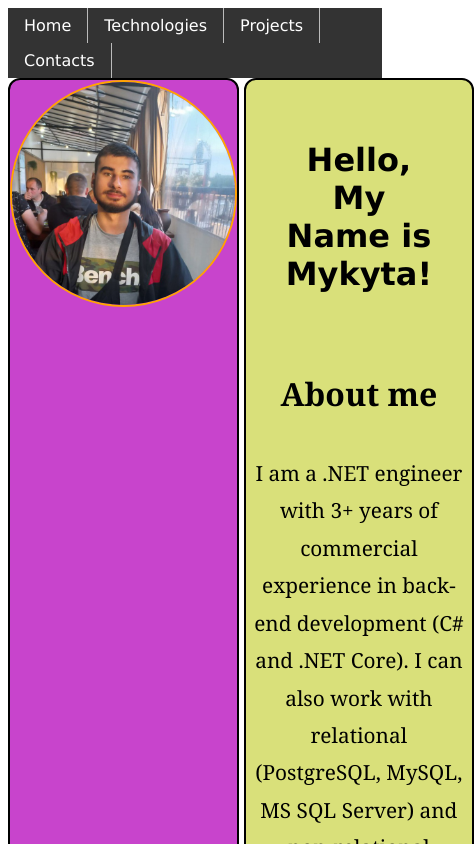
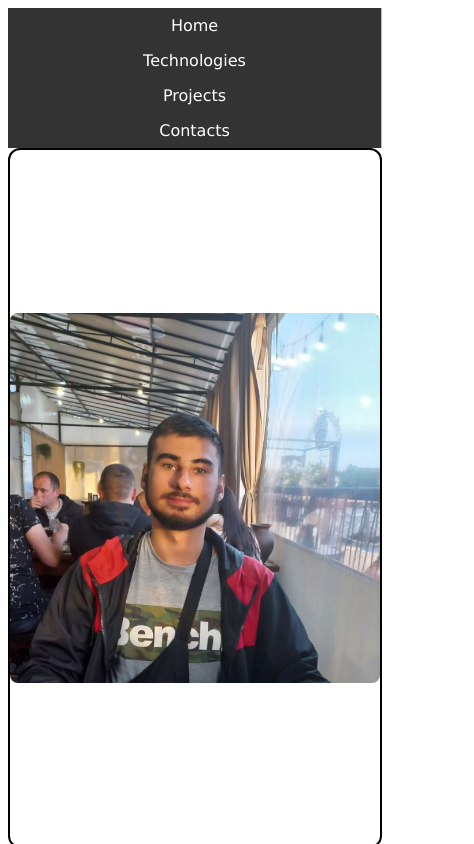
Before and after one commit to Bosabom/Portfolio, a plain HTML site: page v2.0/index.html in a window 390 px wide. Shown: the top 844 px of the page, 474 px wide, since content can reach past the window. Drawn offline with nearby package versions, Linux system fonts and the light colour scheme.

Commit message:
implement responsive design and code cleanup

```diff
--- a/v2.0/styles.css
+++ b/v2.0/styles.css
@@ -67,8 +67,6 @@ body {
 }
 
 .about-me-text {
-    /* display: block; */
-    /* margin-top: 20%; */
     color: black;
     font-size: 1.3rem;
     font-family: Georgia, 'Times New Roman', Times, serif;
@@ -78,7 +76,11 @@ body {
 
 #photo {
     grid-area: photo;
-    background-color: rgb(200, 68, 204);
+    /*Need for centering image vertically and horizontally*/
+    display: flex;
+    justify-content: center;
+    align-items: center;
+    overflow: hidden;
 }
 
 #technologies {
@@ -101,37 +103,27 @@ body {
 
 #project-1 {
     grid-area: project1;
-
     /*Subgrid for content in main grid item*/
     display: grid;
     grid-template-rows: auto auto auto auto;
-    /* gap: 0.75rem; */
     background-color: rgb(136, 191, 196);
-    /* padding: 1rem; */
     text-align: center;
-
 }
 
 #project-2 {
     grid-area: project2;
-
     /*Subgrid for content in main grid item*/
     display: grid;
     grid-template-rows: auto auto auto auto;
     gap: 0.75rem;
     background-color: rgb(222, 237, 250);
-    /* padding: 1rem; */
     text-align: center;
 }
 
 #project-3 {
     grid-area: project3;
-
-    /*Subgrid for content in main grid item*/
     display: grid;
     grid-template-rows: auto auto auto auto;
-    /* gap: 0.75rem;
-    padding: 1rem; */
     text-align: center;
     background-color: rgb(198, 213, 124);
 }
@@ -143,7 +135,6 @@ body {
     grid-template-rows: auto auto auto auto;
     gap: 0.75rem;
     background-color: rgb(236, 169, 179);
-    /* padding: 1rem; */
     text-align: center;
 }
 
@@ -172,7 +163,7 @@ body {
 }
 
 .github-link {
-    width: 15vw;
+    min-width: 20%;
     border: 1px solid black;
     border-radius: 8px;
     padding: 20px;
@@ -200,9 +191,8 @@ body {
 #my-photo {
     width: 100%;
     height: auto;
-
-    border: 2px solid orange;
-    border-radius: 50%;
+    object-fit: contain;
+    border-radius: 8px;
 }
 
 #hotel-management-system-img {
@@ -233,7 +223,6 @@ body {
 .contact-list {
     list-style-type: none;
     padding: 20px;
-    /* background-color: #3399ff; */
     text-align: center;
 }
 
@@ -279,8 +268,31 @@ input[type=submit]:hover {
     font-size: 1.5rem;
 }
 
-.clearfix:after {
+/*TODO: add more media-queris for different devices */
+@media screen and (orientation: portrait),
+(width <=768px) {
+    .grid-container {
+        grid-template-areas:
+            'photo'
+            'about'
+            'technologies'
+            'tools'
+            'project1'
+            'project2'
+            'project3'
+            'project4'
+            'contacts'
+            'contactForm';
+    }
+
+    #navbar li {
+        float: none;
+        width: 100%;
+    }
+}
+
+/* .clearfix:after {
     content: "";
     display: table;
     clear: both;
-}
+} */
```
Also changed, not shown: v2.0/index.html (+1 -48 lines).
